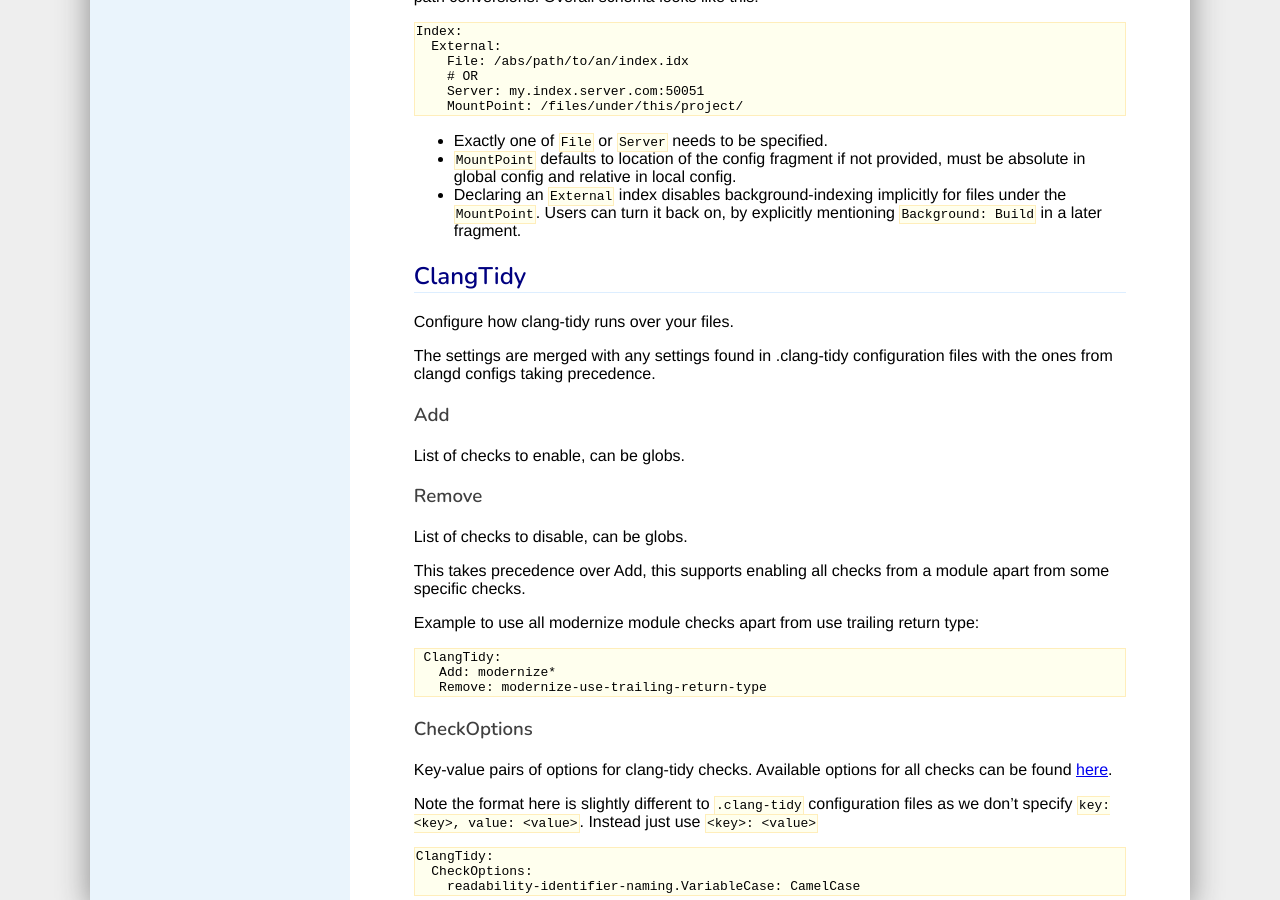
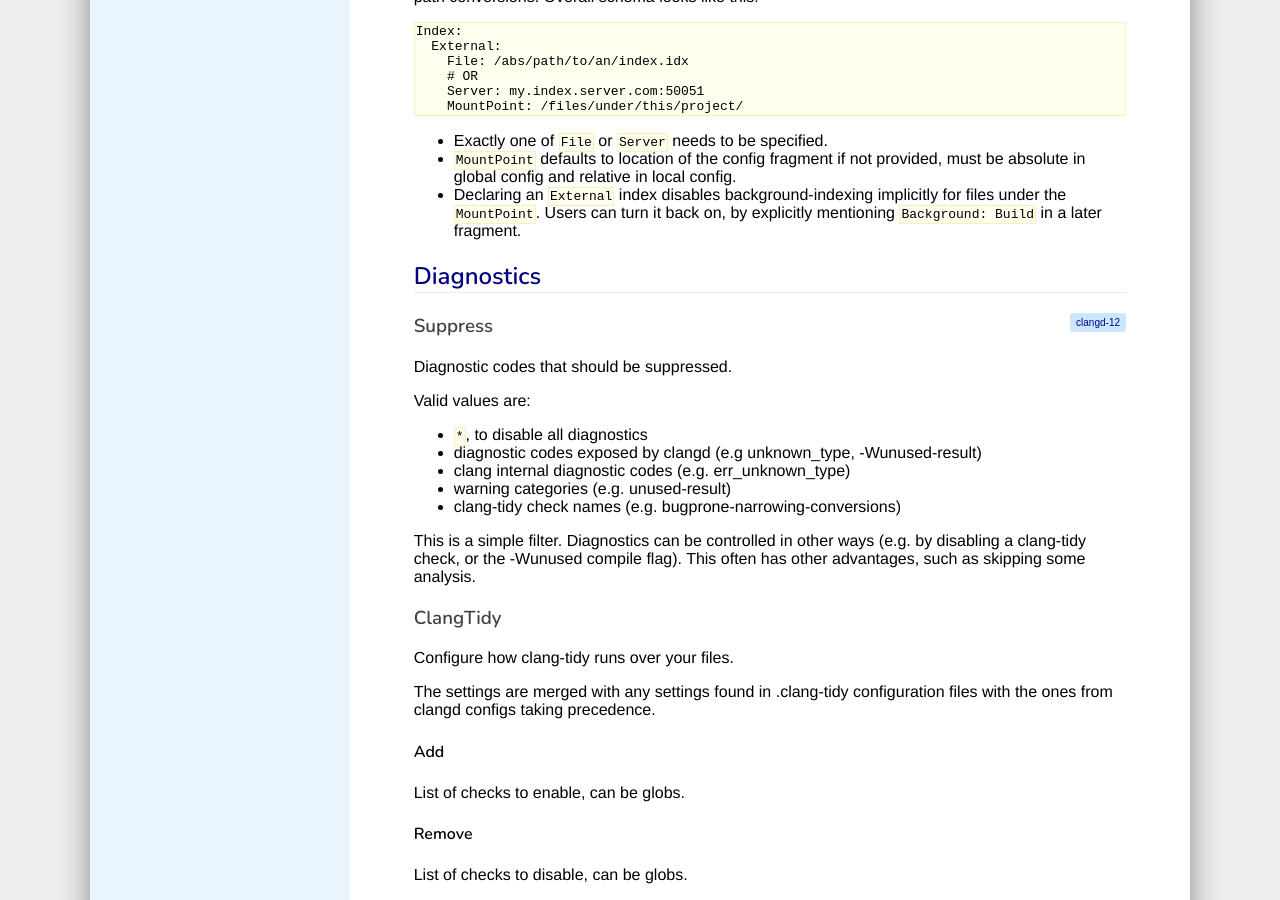
Before and after one commit to llvm/clangd-www, a Jekyll site: the page built from config.md, in a window 1280 px wide and 900 px high, scrolled down 2764 px. Built offline with Jekyll 4.4.1, drawn with Linux system fonts in a browser that asks for light colours; our own code applies the rules of GitHub Pages for plain Markdown files.

Commit message:
Add Diagnostics Block to config documentation
Add `Diagnostic` block to config and move the `ClangTidy` under there.
Also tag the block as version 12 to save confusion.

````diff
--- a/config.md
+++ b/config.md
@@ -170,18 +170,37 @@
   files under the `MountPoint`. Users can turn it back on, by explicitly
   mentioning `Background: Build` in a later fragment.
 
-## ClangTidy
+## Diagnostics
+
+{:.v12}
+
+### Suppress
+
+Diagnostic codes that should be suppressed.
+
+ Valid values are:
+ - `*`, to disable all diagnostics
+ - diagnostic codes exposed by clangd (e.g unknown_type, -Wunused-result)
+ - clang internal diagnostic codes (e.g. err_unknown_type)
+ - warning categories (e.g. unused-result)
+ - clang-tidy check names (e.g. bugprone-narrowing-conversions)
+
+This is a simple filter. Diagnostics can be controlled in other ways
+(e.g. by disabling a clang-tidy check, or the -Wunused compile flag).
+This often has other advantages, such as skipping some analysis.
+
+### ClangTidy
 
 Configure how clang-tidy runs over your files.
 
 The settings are merged with any settings found in .clang-tidy
 configuration files with the ones from clangd configs taking precedence.
 
-### Add
+#### Add
 
 List of checks to enable, can be globs.
 
-### Remove
+#### Remove
 
 List of checks to disable, can be globs.
 
@@ -195,7 +214,7 @@
    Remove: modernize-use-trailing-return-type
 ```
 
-### CheckOptions
+#### CheckOptions
 
 Key-value pairs of options for clang-tidy checks.
 Available options for all checks can be found [here](https://clang.llvm.org/extra/clang-tidy/checks/list.html).
````
